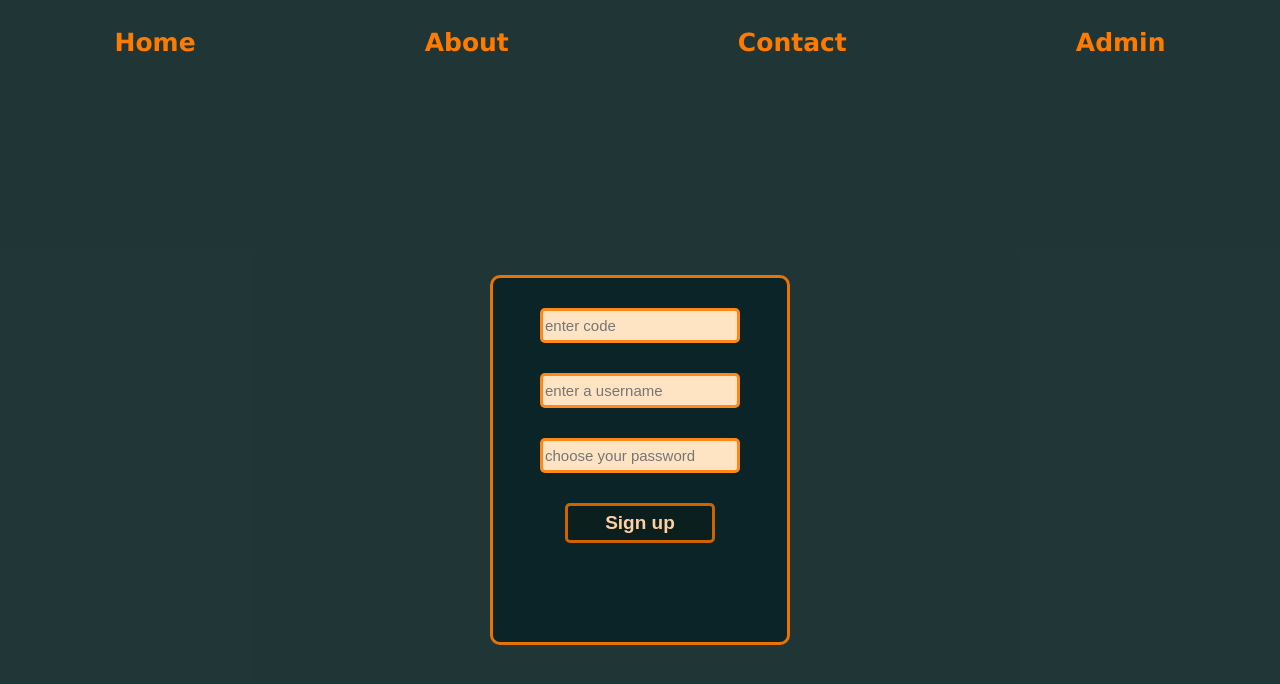
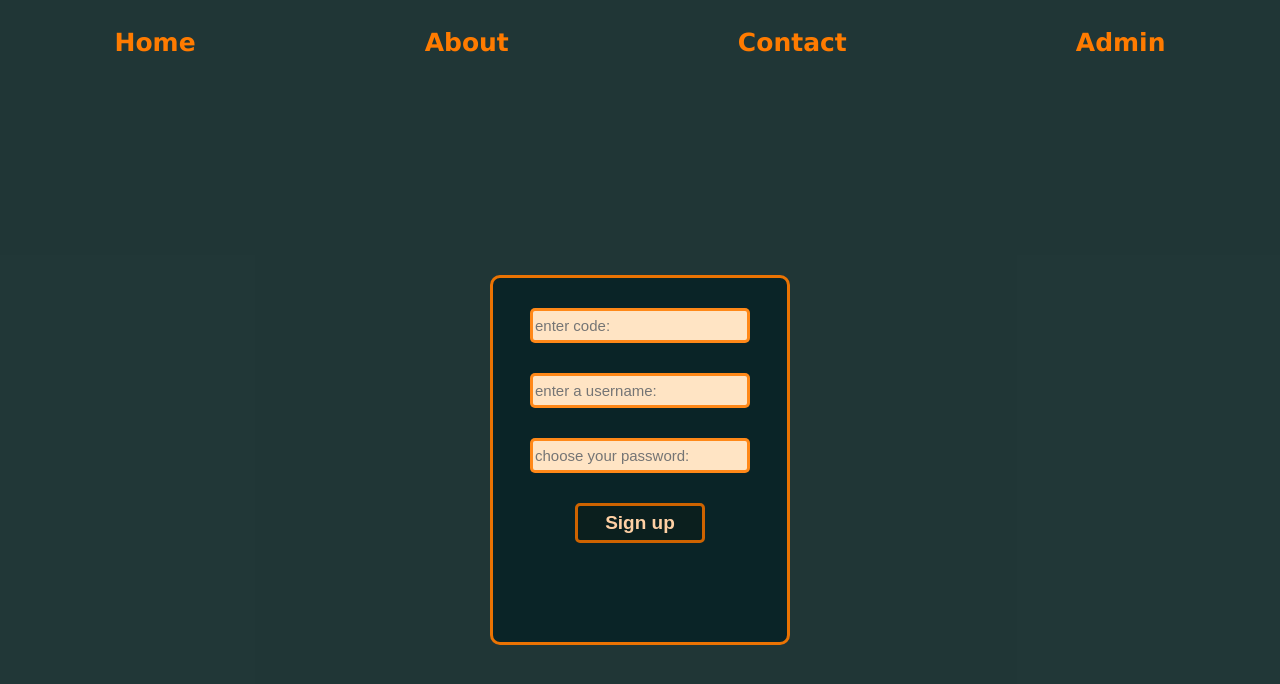
Before and after one commit to alexnmc/appointment-booking, a React (Create React App) app in the folder client/: page /admin in a window 1280 px wide. Both pictures are taken after a click on the button "Sign up". Shown: the top 684 px of the page. Built offline with nearby package versions, Linux system fonts and the light colour scheme.

Commit message:
changes made

```diff
--- a/client/src/Admin.js
+++ b/client/src/Admin.js
@@ -87,8 +87,8 @@ class Admin extends Component {
                                 <h4>Admin only:</h4>
                                 <input
                                     type='text'
-                                    name='Username:'
-                                    placeholder='username'
+                                    name='username:'
+                                    placeholder='Username'
                                     value={this.state.username}
                                     onChange={this.handleChange}
                                 />
@@ -111,7 +111,7 @@ class Admin extends Component {
                             <input
                                 type='text'
                                 name='adminPassword'
-                                placeholder='enter code'
+                                placeholder='enter code:'
                                 value={this.state.adminPassword}
                                 onChange={this.handleChange}
                             />
@@ -119,7 +119,7 @@ class Admin extends Component {
                             <input
                                 type='text'
                                 name='username'
-                                placeholder='enter a username'
+                                placeholder='enter a username:'
                                 value={this.state.username}
                                 onChange={this.handleChange}
                             />
@@ -127,7 +127,7 @@ class Admin extends Component {
                             <input
                                 type='text'
                                 name='password'
-                                placeholder='choose your password'
+                                placeholder='choose your password:'
                                 value={this.state.password}
                                 onChange={this.handleChange}
                             />
--- a/client/src/Home.js
+++ b/client/src/Home.js
@@ -145,7 +145,7 @@ class Home extends Component {
                         <input
                             type='text'
                             name='username'
-                            placeholder ='enter a username'
+                            placeholder ='enter a username:'
                             value ={this.props.username}
                             onChange ={this.props.handleChange}
                         />
@@ -153,7 +153,7 @@ class Home extends Component {
                         <input
                             type ='text'
                             name ='password'
-                            placeholder ='choose your password'
+                            placeholder ='choose your password:'
                             value = {this.props.password}
                             onChange = {this.props.handleChange}
                         />
--- a/client/src/style.css
+++ b/client/src/style.css
@@ -89,6 +89,7 @@
     margin-left: 120px;
 }
 
+
 .signUp2{
     display: block;
     height: 370px;
@@ -125,12 +126,16 @@
     width: 170px;
 }
 
+
+
 .editButton{
     width:100px;
     border-radius: 200px;
     margin:10px;
 
 }
+
+
 
 .bookingForm2{
     height:auto;
@@ -193,7 +198,7 @@ select{
     margin: auto;
     margin-top: 30px;
     height: 35px;
-    width: 200px;
+    width: 220px;
     border: 3px solid  rgb(255, 123, 0);
     background-color:rgba(30, 30, 59, 0.205);
     color:rgb(240, 219, 161);
@@ -210,7 +215,7 @@ input{
     margin: auto;
     margin-top: 30px;
     height: 35px;
-    width: 200px;
+    width: 220px;
     font-size: 15px;
     border: 3px solid  rgba(255, 123, 0, 0.877);
     border-radius: 5px;
@@ -225,7 +230,7 @@ button {
     margin: auto;
     margin-top:30px;
     height: 40px;
-    width: 150px;
+    width: 130px;
     border: 3px solid  rgb(206, 99, 0);
     background-color:rgba(12, 31, 30, 0.979);
     border-radius: 5px;
```
